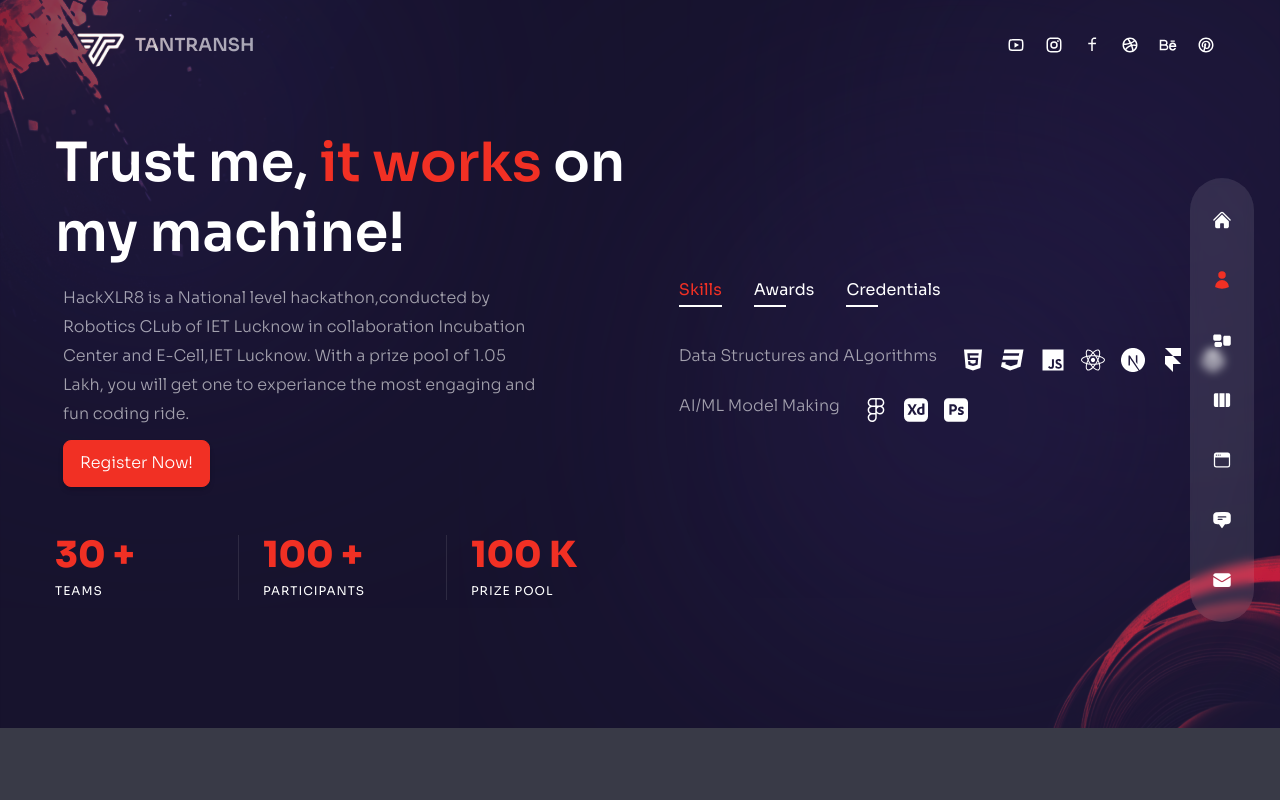
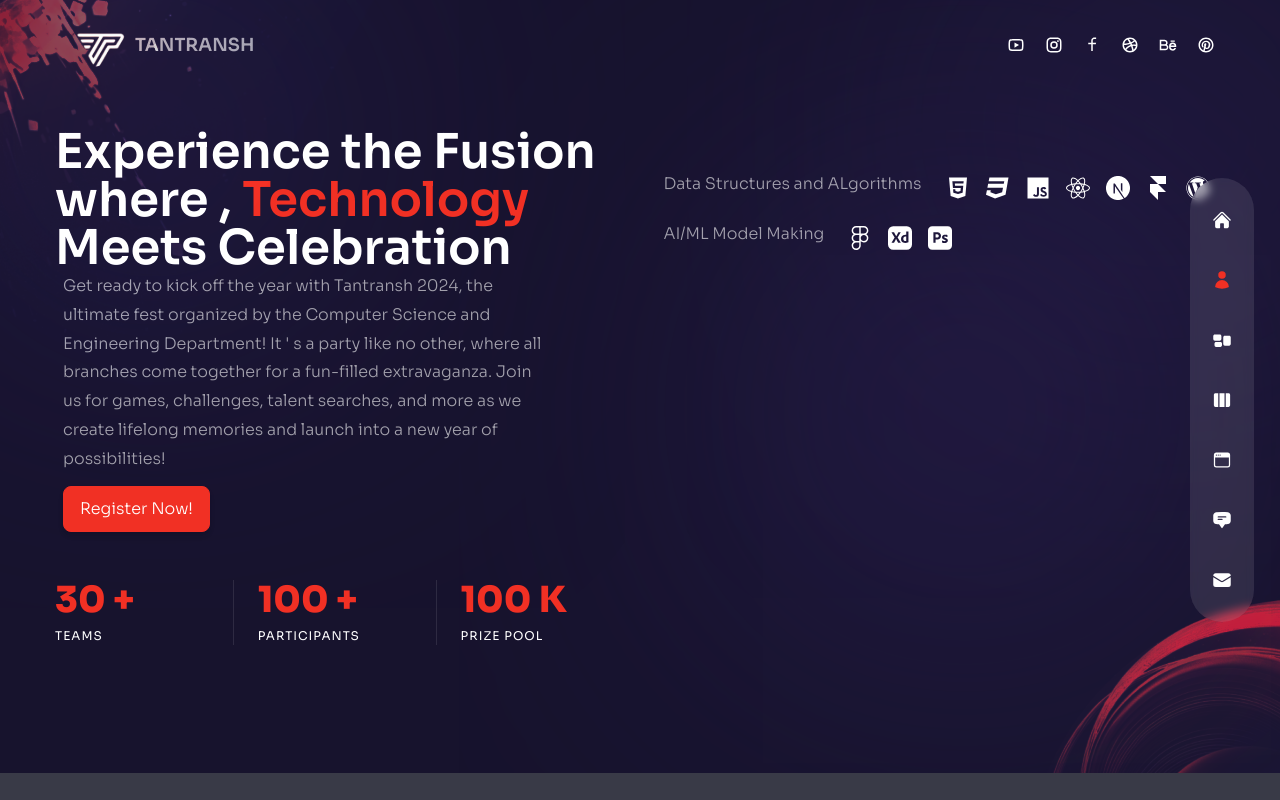
Before and after one commit to 0xSahils/tantransh, a Next.js app: page /about in a window 1280 px wide. Built offline with nearby package versions, Linux system fonts and the light colour scheme.

Commit message:
Your descriptive commit message

```diff
--- a/pages/about/index.js
+++ b/pages/about/index.js
@@ -107,15 +107,18 @@ const About = () => {
       <div className="container flex flex-col items-center h-full mx-auto xl:flex-row gap-x-6">
         {/*text*/}
         <div className="flex flex-col justify-start flex-1">
-          <h2 className="h2">
-            Trust me, <span className="text-accent">it works</span> on my
-            machine!
+          <h2 className="text-5xl font-semibold">
+            Experience the Fusion where ,{" "}
+            <span className="text-accent">Technology</span> Meets Celebration
           </h2>
           <p className="max-w-[500px] mx-auto xl:mx-0 mb-6 xl:mb-12 px-2 xl;px-0">
-            HackXLR8 is a National level hackathon,conducted by Robotics CLub of
-            IET Lucknow in collaboration Incubation Center and E-Cell,IET
-            Lucknow. With a prize pool of 1.05 Lakh, you will get one to
-            experiance the most engaging and fun coding ride. <br />
+            Get ready to kick off the year with Tantransh 2024, the ultimate
+            fest organized by the Computer Science and Engineering Department!
+            It &apos; s a party like no other, where all branches come together
+            for a fun-filled extravaganza. Join us for games, challenges, talent
+            searches, and more as we create lifelong memories and launch into a
+            new year of possibilities!
+            <br />
             <button className="px-4 py-2 mt-3 text-white transition border rounded-lg shadow-md cursor-pointer bg-accent border-accent hover:bg-primary hover:border-accent hover:text-white">
               <a
                 href="https://tailwindcss.com/docs/box-decoration-break#basic-usage"
@@ -175,15 +178,15 @@ const About = () => {
           </div>
         </div>
         {/*info*/}
-        {/* <motion.div
+        <div
           variants={fadeIn("left", 0.4)}
           initial="hidden"
           whileInView={"show"}
           viewport={{ once: false, amount: 0.7 }}
           className="flex flex-col w-full xl:max-w-[48%] h-[480px]"
-        > */}
+        >
           <div>
-          <div className="flex mx-auto mb-4 gap-x-4 xl:gap-x-8 xl:mx-0">
+            {/* <div className="flex mx-auto mb-4 gap-x-4 xl:gap-x-8 xl:mx-0">
               {aboutData.map((item, itemIndex) => {
                 return (
                   <div
@@ -199,7 +202,7 @@ const About = () => {
                   </div>
                 );
               })}
-          </div>
+            </div> */}
             <div className="flex flex-col items-center py-2 xl:py-6 gap-y-2 xl:gap-y-4 xl:items-start">
               {aboutData[index].info.map((item, itemIndex) => {
                 return (
@@ -225,7 +228,7 @@ const About = () => {
                 );
               })}
             </div>
-          {/* </motion.div> */}
+          </div>
         </div>
       </div>
     </div>
--- a/pages/index.js
+++ b/pages/index.js
@@ -54,7 +54,7 @@ const Home = () => {
             viewport={{ once: false, amount: 0.7 }}
             className="h1"
           >
-            Tantransh24
+            Tantransh &apos;24
             <br />
             <span className="text-4xl"> presented by</span>{" "}
             <span className="text-accent ">Kriti Society</span>
```
Lines whose indentation alone changed are shown as unchanged.
